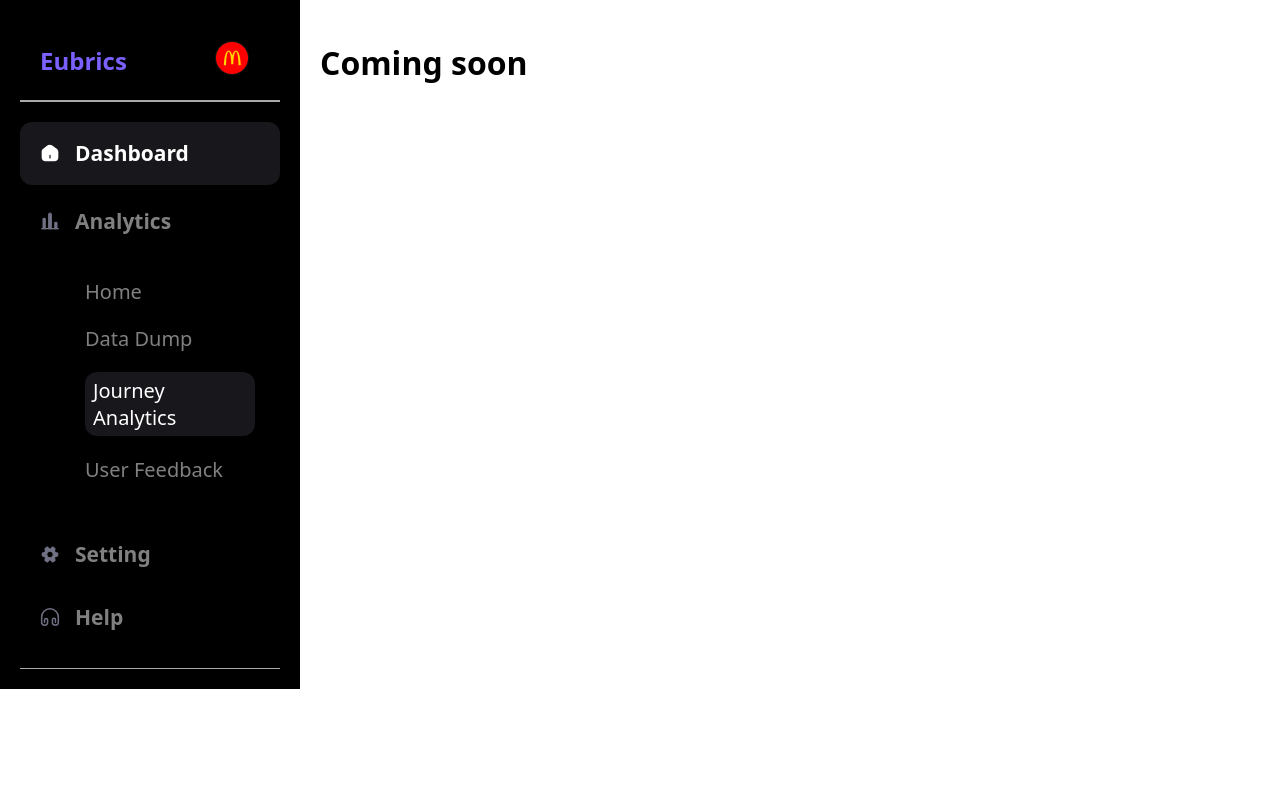
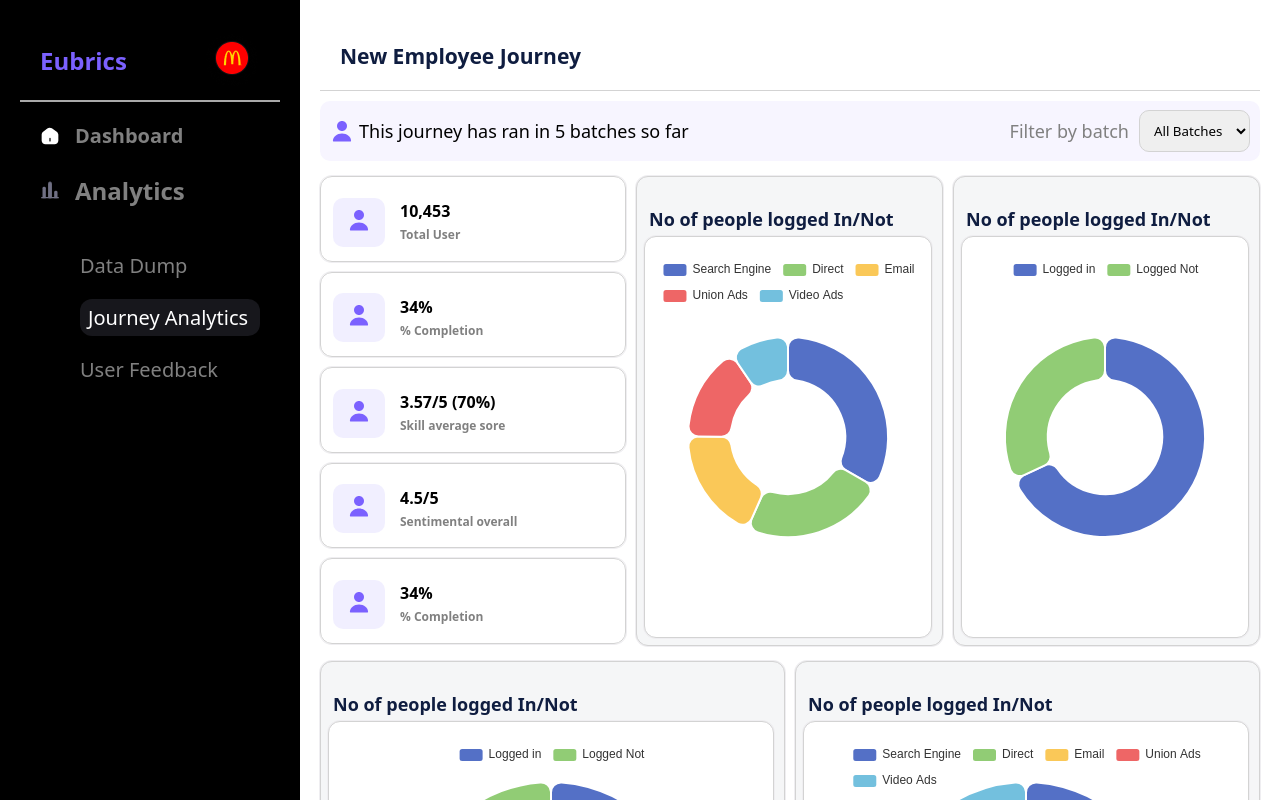
Before and after one commit to MdAbbas110/Dashbord-project, a React (Vite) app: page /journey in a window 1280 px wide. Shown: the top 800 px of the page. Built offline with nearby package versions, Linux system fonts and the light colour scheme.

Commit message:
implement journey component with charts

```diff
--- a/src/App.jsx
+++ b/src/App.jsx
@@ -2,7 +2,7 @@ import { useEffect, useRef } from 'react';
 import { getInstanceByDom, init } from 'echarts';
 import AsideBar from './components/AsideBar';
 
-let option = {
+export let option = {
   tooltip: {
     trigger: 'item',
   },
@@ -46,7 +46,7 @@ let option = {
   ],
 };
 
-let option2 = {
+export let option2 = {
   tooltip: {
     trigger: 'item',
   },
@@ -257,7 +257,7 @@ const SmallCard = ({ number, name }) => {
   );
 };
 
-const ChartCard = ({ heading, chartComp }) => {
+export const ChartCard = ({ heading, chartComp }) => {
   return (
     <div
       style={{
@@ -338,7 +338,7 @@ export const Employee = () => {
   );
 };
 
-function ReactDoughtnutChart({ option }) {
+export function ReactDoughtnutChart({ option }) {
   const chartRef = useRef(null);
 
   useEffect(() => {
--- a/src/components/AsideBar.jsx
+++ b/src/components/AsideBar.jsx
@@ -38,7 +38,8 @@ const AsideBar = () => {
             flexDirection: 'column',
             paddingTop: 20,
             gap: 5,
-            fontSize: '14px',
+            fontSize: '16px',
+
             cursor: 'pointer',
           }}
         >
@@ -47,14 +48,20 @@ const AsideBar = () => {
               display: 'flex',
               alignItems: 'center',
               gap: '15px',
-              color: 'white',
+              fontWeight: '600',
+              fontSize: '20px',
               paddingLeft: '20px',
-              borderRadius: '12px',
-              backgroundColor: '#17171C',
             }}
           >
             <img src="/home.svg" alt="/" />
-            <h1>Dashboard</h1>
+            <NavLink
+              to="/"
+              className={({ isActive }) => {
+                return isActive ? 'dash' : '';
+              }}
+            >
+              Dashboard
+            </NavLink>
           </div>
           <div
             style={{
@@ -67,12 +74,12 @@ const AsideBar = () => {
             }}
           >
             <img src="/analytics.svg" alt="/" />
-            <h1>Analytics</h1>
+            <h2>Analytics</h2>
           </div>
 
           <div
             style={{
-              margin: '0px 25px',
+              margin: '0px 20px',
               color: 'gray',
               fontSize: '20px',
             }}
@@ -86,14 +93,6 @@ const AsideBar = () => {
                 color: 'gray',
               }}
             >
-              <NavLink
-                to="/"
-                className={({ isActive }) => {
-                  return isActive ? 'color' : '';
-                }}
-              >
-                Home
-              </NavLink>
               <NavLink
                 to="/users"
                 className={({ isActive }) => {
--- a/src/components/Feedback.jsx
+++ b/src/components/Feedback.jsx
@@ -19,7 +19,7 @@ export const Feedback = () => {
           padding: '20px',
         }}
       >
-        <h1>Coming soon</h1>
+        <h1>Your FeedBak </h1>
       </div>
     </div>
   );
--- a/src/components/Journey.jsx
+++ b/src/components/Journey.jsx
@@ -1,4 +1,5 @@
 import Aside from './AsideBar';
+import { ChartCard, ReactDoughtnutChart, option, option2 } from '../App';
 
 const Journey = () => {
   return (
@@ -12,15 +13,162 @@ const Journey = () => {
       }}
     >
       <Aside />
-      <div
+      <section
         style={{
           flexGrow: '1',
           width: '100%',
           padding: '20px',
         }}
       >
-        <h1>Coming soon</h1>
+        <nav
+          style={{
+            display: 'flex',
+            color: '#0F1D40',
+            padding: '10px 20px',
+            fontSize: '18px',
+            fontWeight: '500',
+            justifyContent: 'start',
+            alignItems: 'center',
+            borderBottom: '1px solid lightgray',
+            height: '50px',
+          }}
+        >
+          {/* <img src="/home-2.svg" alt="/" /> */}
+          <h1>New Employee Journey</h1>
+        </nav>
+
+        <div
+          style={{
+            display: 'flex',
+            justifyContent: 'space-between',
+            backgroundColor: '#F7F5FF',
+            width: '100%',
+            margin: '10px 0',
+            borderRadius: '10px',
+          }}
+        >
+          <div
+            style={{
+              display: 'flex',
+              alignItems: 'center',
+              gap: '5px',
+              padding: '0 10px',
+            }}
+          >
+            <img src="/user.svg" alt="logo" />
+            <p style={{ fontSize: '18px', fontWeight: '500' }}>
+              This journey has ran in 5 batches so far
+            </p>
+          </div>
+
+          <div
+            style={{
+              display: 'flex',
+              alignItems: 'center',
+              gap: '10px',
+              padding: '0px 10px',
+            }}
+          >
+            <p style={{ fontSize: '18px', fontWeight: '500', color: 'gray' }}>
+              Filter by batch
+            </p>
+            <select
+              style={{
+                border: '1px solid lightgray',
+                padding: '10px',
+                borderRadius: '10px',
+              }}
+              name="choose"
+              id="#"
+            >
+              <option value="choose">All Batches</option>
+              <option value="choose">previous</option>
+              <option value="choose">previous</option>
+              <option value="choose">previous</option>
+            </select>
+          </div>
+        </div>
+
+        <div
+          style={{
+            display: 'grid',
+            gap: '10px',
+            margin: '15px 0',
+            gridTemplateColumns: '1fr 1fr 1fr',
+          }}
+        >
+          <div
+            style={{ display: 'flex', flexDirection: 'column', gap: '10px' }}
+          >
+            <SmallCard2 number="10,453" name="Total User" />
+            <SmallCard2 number="34%" name="% Completion" />
+            <SmallCard2 number="3.57/5 (70%)" name="Skill average sore" />
+            <SmallCard2 number="4.5/5" name="Sentimental overall" />
+            <SmallCard2 number="34%" name="% Completion" />
+          </div>
+          <div>
+            <ChartCard
+              heading="No of people logged In/Not"
+              chartComp={<ReactDoughtnutChart option={option} />}
+            />
+          </div>
+          <div>
+            <ChartCard
+              heading="No of people logged In/Not"
+              chartComp={<ReactDoughtnutChart option={option2} />}
+            />
+          </div>
+        </div>
+
+        <div
+          style={{
+            display: 'grid',
+            gap: '10px',
+            margin: '15px 0',
+            gridTemplateColumns: '1fr 1fr',
+          }}
+        >
+          <ChartCard
+            heading="No of people logged In/Not"
+            chartComp={<ReactDoughtnutChart option={option2} />}
+          />
+          <ChartCard
+            heading="No of people logged In/Not"
+            chartComp={<ReactDoughtnutChart option={option} />}
+          />
+        </div>
+      </section>
+    </div>
+  );
+};
+
+const SmallCard2 = ({ name, number }) => {
+  return (
+    <div
+      style={{
+        border: '1px solid lightGray',
+        borderRadius: '12px',
+        boxShadow: '0px 0px 0px 1px #EFEEF1 ',
+        display: 'flex',
+        justifyContent: 'start',
+        padding: '10px 10px 3px  12px',
+        alignItems: 'center',
+        gap: '15px',
+      }}
+    >
+      <div
+        style={{
+          backgroundColor: '#7B61FF1A',
+          borderRadius: '10px',
+          padding: '10px 14px',
+        }}
+      >
+        <img src="/user.svg" alt="/" />
       </div>
+      <h1 style={{ fontSize: '16px', color: 'black' }}>
+        {number} <br />{' '}
+        <span style={{ fontSize: '12px', color: 'gray' }}>{name}</span>
+      </h1>
     </div>
   );
 };
--- a/src/components/UserCompletion.jsx
+++ b/src/components/UserCompletion.jsx
@@ -15,8 +15,7 @@ const UserCompletion = () => {
     >
       <AsideBar />
       <section style={{ width: '100%', flexGrow: 1, padding: '20px' }}>
-        <nav>
-          <div
+        <nav
           style={{
             display: 'flex',
             gap: '15px',
@@ -32,7 +31,6 @@ const UserCompletion = () => {
         >
           <img src="/home-2.svg" alt="/" />
           <h1>Data Dump</h1>
-          </div>
         </nav>
 
         <div
--- a/src/index.css
+++ b/src/index.css
@@ -20,3 +20,11 @@ a{
   border-radius: 12px;
   color: #fff;
 }
+
+.dash {
+  padding: 10px 20px;
+  color: white;
+  padding-left: 20px;
+  border-radius: 12px;
+  background-color: #17171C;
+}
```
Lines whose indentation alone changed are shown as unchanged.
